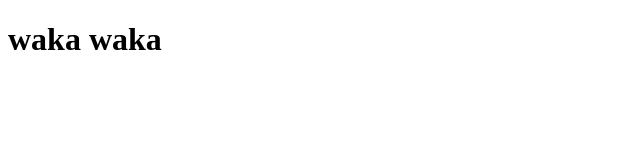
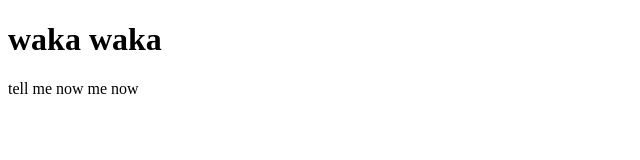
Before and after one commit to pentekattila/My-test, a plain HTML site: page index.html in a window 1280 px wide. Shown: the whole page, without its empty margins (0-640 px from the left). Drawn offline with Linux system fonts and the light colour scheme.

Commit message:
Third change

```diff
--- a/index.html
+++ b/index.html
@@ -7,5 +7,6 @@
   </head>
   <body>
     <h1>waka waka</h1>
+    <p>tell me now me now</p>
   </body>
 </html>
```
